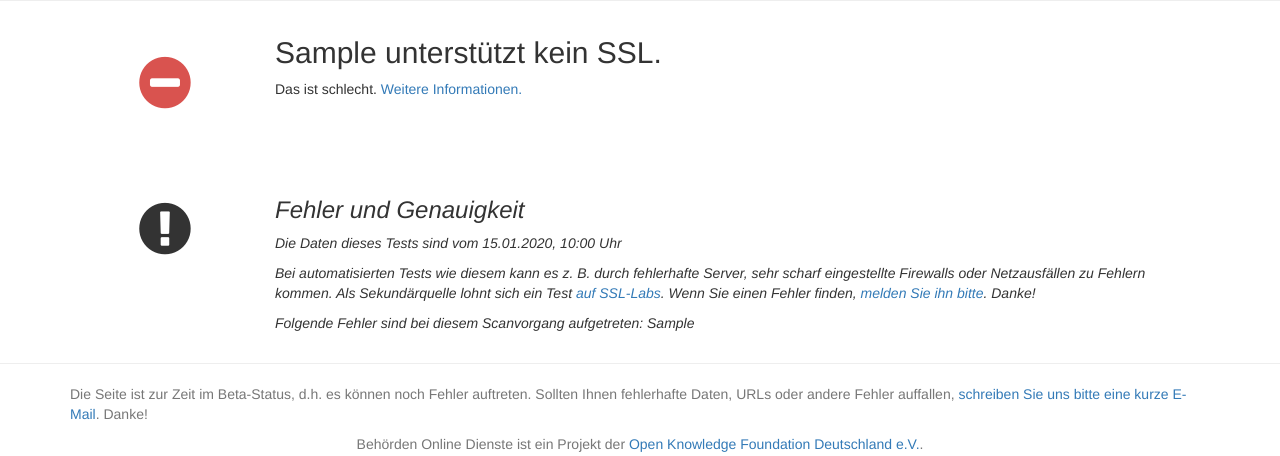
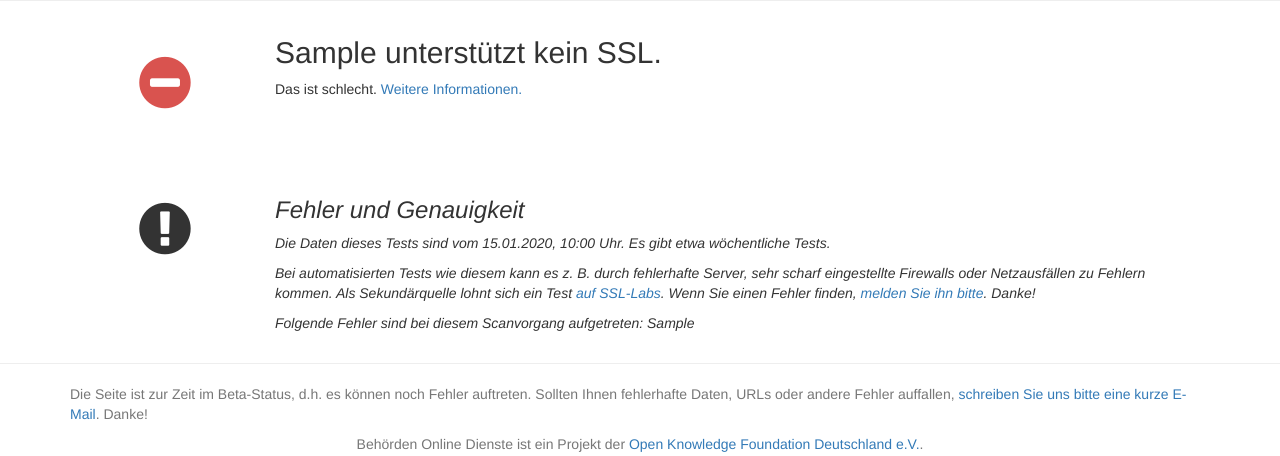
Before and after one commit to okfde/behoerden-online-dienste.de, a Flask app: page /host/Sample in a window 1280 px wide. Shown: the part 244-700 px from the top of the page. Run offline with Flask 2, Linux system fonts and the light colour scheme; tables that the repository leaves empty hold one stand-in row (values such as "Sample post"); parts of the project's set-up code (start-up, migrations or seed data) failed here and were passed over; some libraries are stand-ins or nearby versions.

Commit message:
details at hosts page

```diff
--- a/webapp/templates/host_encryption.html
+++ b/webapp/templates/host_encryption.html
@@ -298,7 +298,7 @@
     </div>
     <div class="col-sm-10">
       <h3 style="font-style: italic;">Fehler und Genauigkeit</h3>
-      <p style="font-style: italic;">Die Daten dieses Tests sind vom {{ ssl_test.created.strftime('%d.%m.%Y, %H:%M') }} Uhr</p>
+      <p style="font-style: italic;">Die Daten dieses Tests sind vom {{ ssl_test.created.strftime('%d.%m.%Y, %H:%M') }} Uhr. Es gibt etwa wöchentliche Tests.</p>
       <p style="font-style: italic;">Bei automatisierten Tests wie diesem kann es z. B. durch fehlerhafte Server, sehr scharf eingestellte Firewalls oder Netzausfällen zu Fehlern kommen. Als Sekundärquelle lohnt sich ein Test <a href="https://www.ssllabs.com/ssltest/analyze.html?d={{ ssl_test.Host.host }}">auf SSL-Labs</a>. Wenn Sie einen Fehler finden, <a href="mailto:mail@ernestoruge.de">melden Sie ihn bitte</a>. Danke!</p>
       {% if ssl_test.errors %}<p style="font-style: italic;">Folgende Fehler sind bei diesem Scanvorgang aufgetreten: {{  ssl_test.errors }}</p>{% endif %}
     </div>
```
